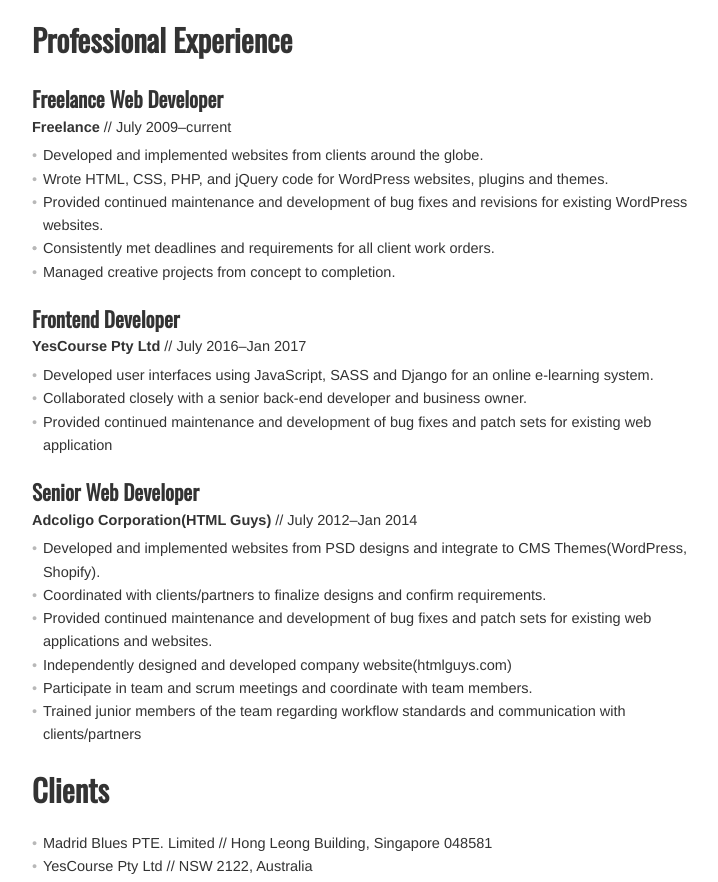
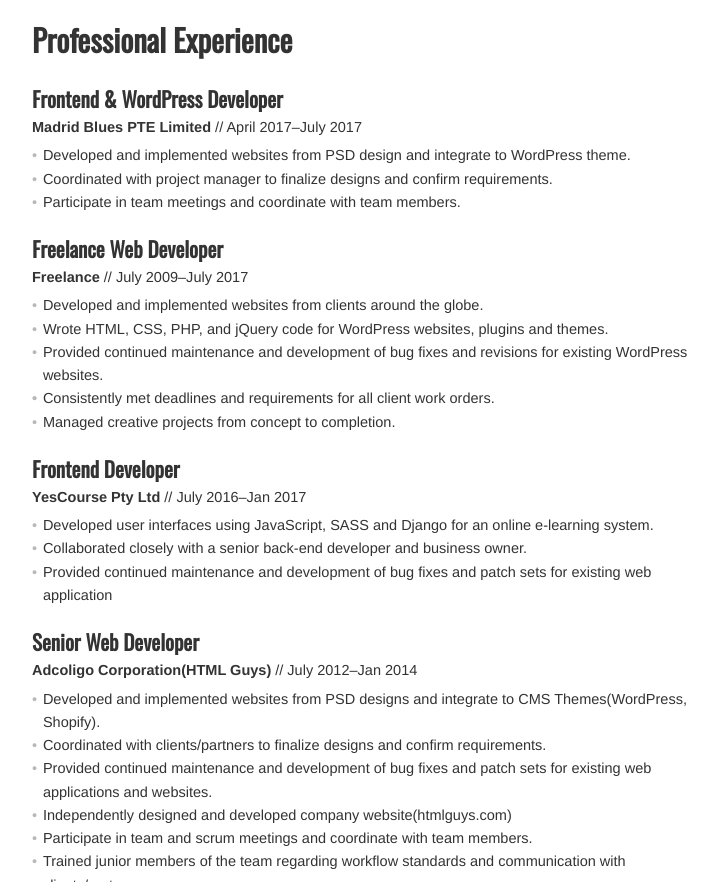
Before and after one commit to louisdalligos/louisdalligos.github.io, a React app: page index.html in a window 1280 px wide. Shown: the part 991-1873 px from the top of the page, without its empty margins (271-989 px from the left). Built offline with nearby package versions, Linux system fonts and the light colour scheme; a web font is replaced by a local one.

Commit message:
Update work history

```diff
--- a/index.html
+++ b/index.html
@@ -73,8 +73,17 @@
         <section>
           <h2 class="heading heading-1">Professional Experience</h2>
           <section>
+            <h3 class="heading heading-job">Frontend &amp; WordPress Developer</h3>
+            <p class="job-details"><b>Madrid Blues PTE Limited</b> // April 2017&ndash;July 2017</p>
+            <ul class="sm">
+              <li>Developed and implemented websites from PSD design and integrate to WordPress theme.</li>
+              <li>Coordinated with project manager to finalize designs and confirm requirements.</li>
+              <li>Participate in team meetings and coordinate with team members.</li>
+            </ul>
+          </section>
+          <section>
             <h3 class="heading heading-job">Freelance Web Developer</h3>
-            <p class="job-details"><b>Freelance</b> // July 2009&ndash;current</p>
+            <p class="job-details"><b>Freelance</b> // July 2009&ndash;July 2017</p>
             <ul class="sm">
               <li>Developed and implemented websites from clients around the globe.</li>
               <li>Wrote HTML, CSS, PHP, and jQuery code for WordPress websites, plugins and themes.</li>
```
